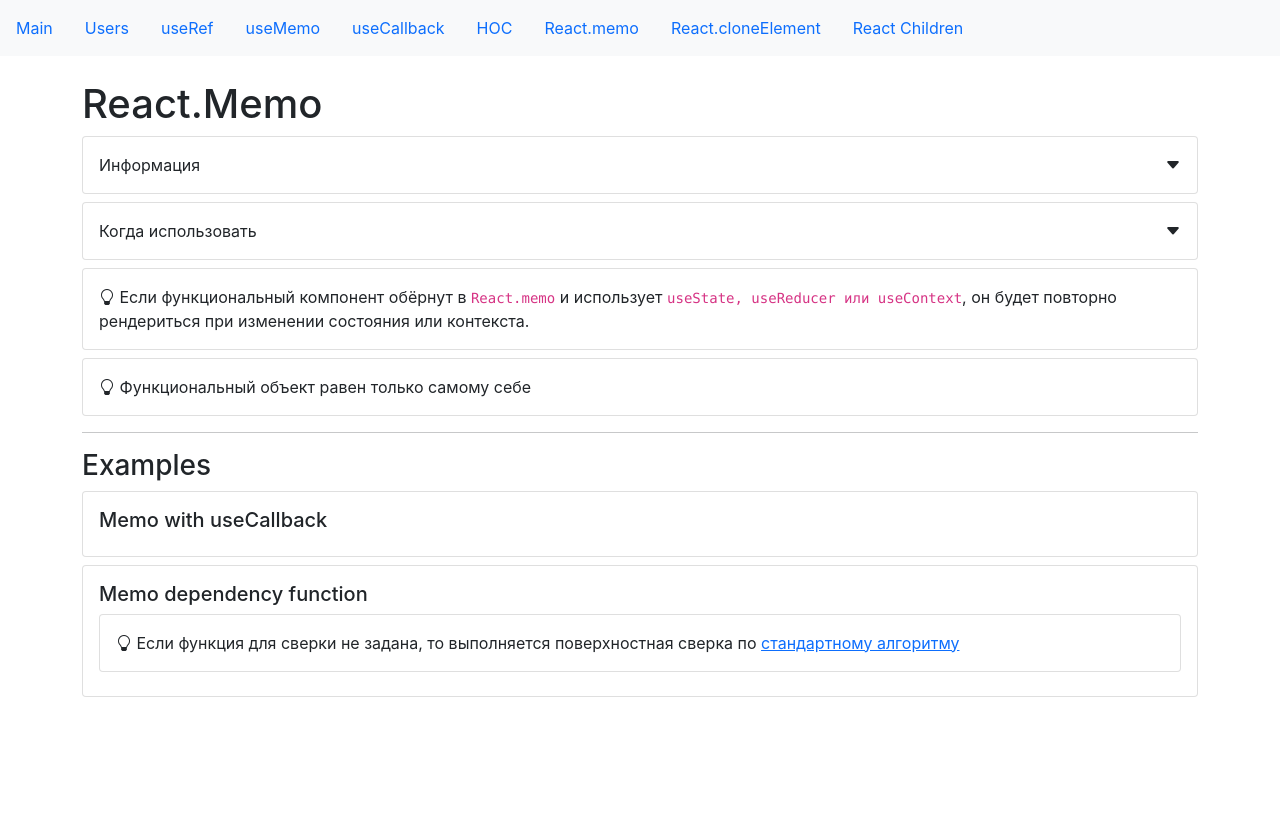
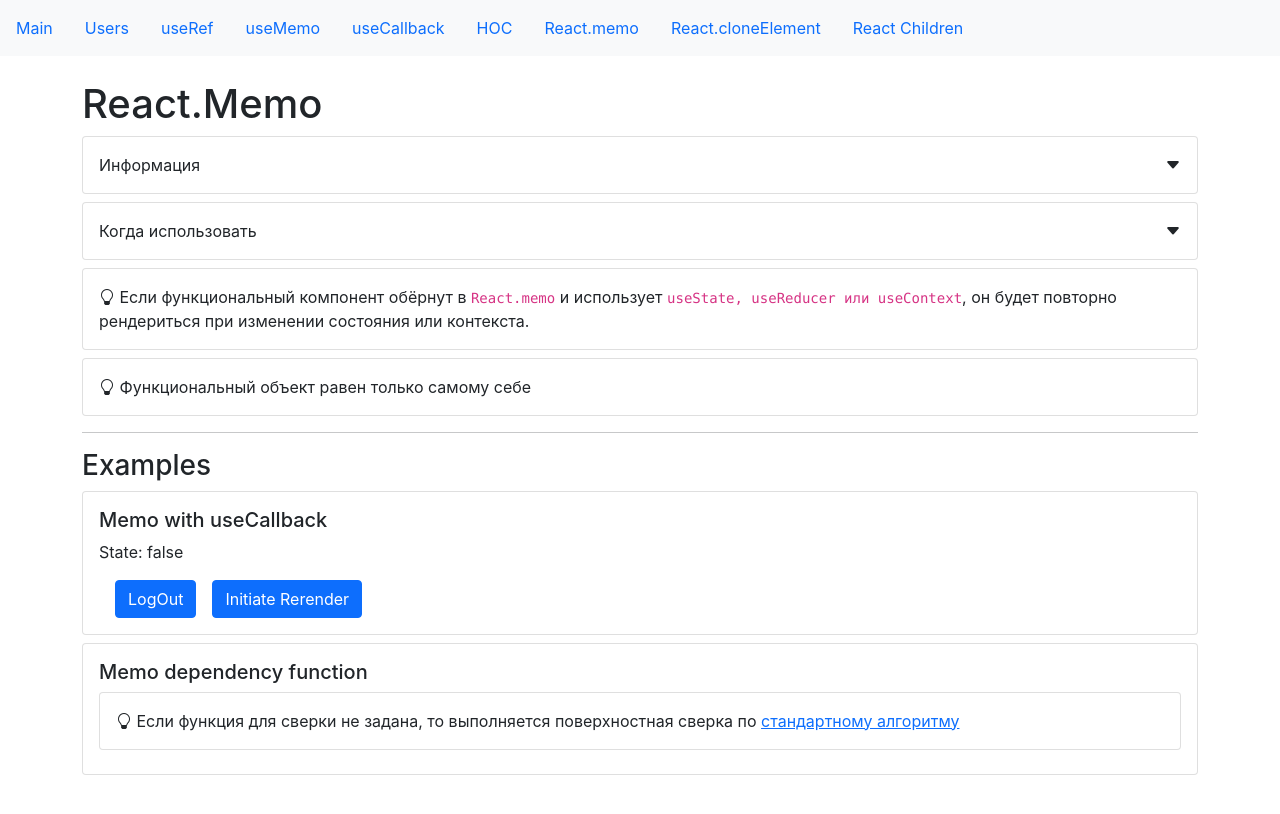
Before and after one commit to AndrewPerepelkin/extended-hooks, a React (Create React App) app: page /memo in a window 1280 px wide. Shown: the top 814 px of the page. Built offline with nearby package versions, Linux system fonts and the light colour scheme.

Commit message:
feat: added React memo example

```diff
--- a/src/app/components/examples/memo/memoWithUseCallbackExample.jsx
+++ b/src/app/components/examples/memo/memoWithUseCallbackExample.jsx
@@ -1,5 +1,45 @@
+import React, { useState, useEffect, useCallback } from "react";
+import PropTypes from "prop-types";
+
+const LogOutButton = ({ onLogOut }) => {
+    useEffect(() => {
+        console.log("render button");
+    });
+
+    return (
+        <button className="btn btn-primary mx-3" onClick={onLogOut}>
+            LogOut
+        </button>
+    );
+};
+LogOutButton.propTypes = {
+    onLogOut: PropTypes.func
+};
+
+function areEqual(prev, next) {
+    if (prev.onLogOut !== next.onLogOut) return false;
+    return true;
+}
+
+const MemoizedLogOutButton = React.memo(LogOutButton, areEqual);
+
 const MemoWithUseCallbackExample = (props) => {
-    return null;
+    const [state, setState] = useState(false);
+    const handleLogOut = useCallback(() => {
+        localStorage.removeItem("auth");
+    }, [props]);
+    return (
+        <>
+            <p>State: {state.toString()}</p>
+            <MemoizedLogOutButton onClick={handleLogOut} />
+            <button
+                className="btn btn-primary"
+                onClick={() => setState(!state)}
+            >
+                Initiate Rerender
+            </button>
+        </>
+    );
 };
 
 export default MemoWithUseCallbackExample;
```
